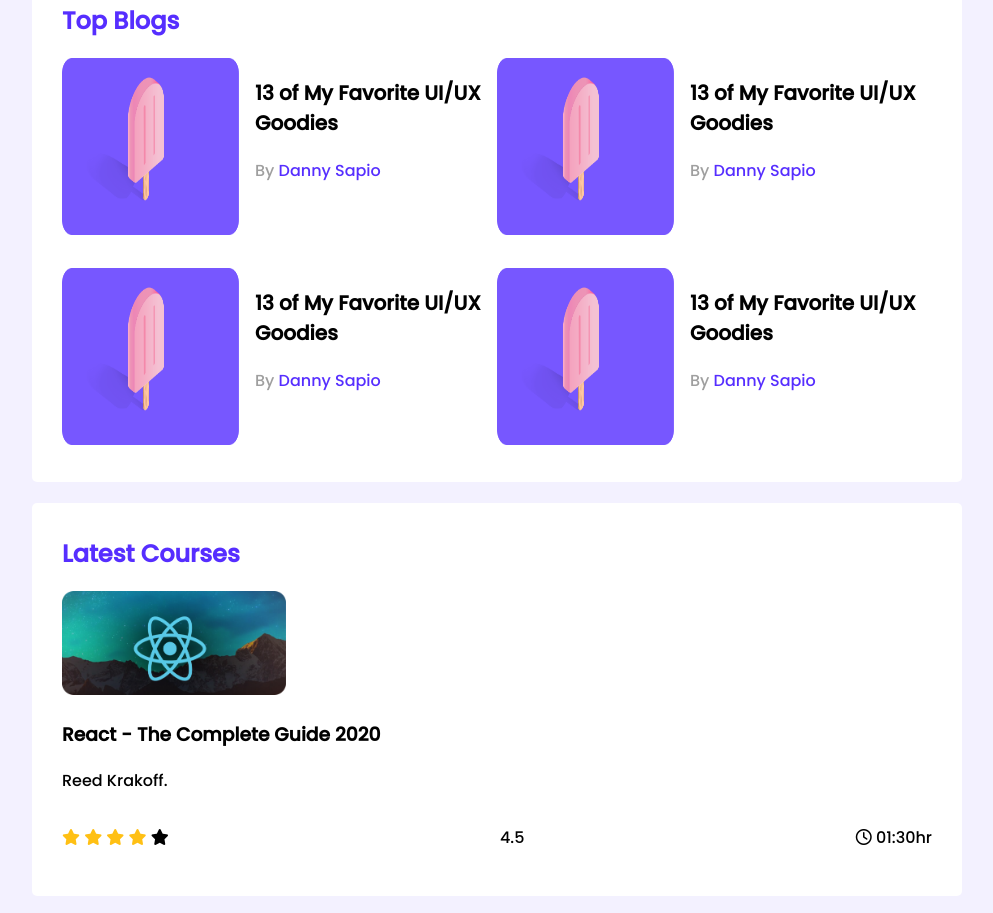
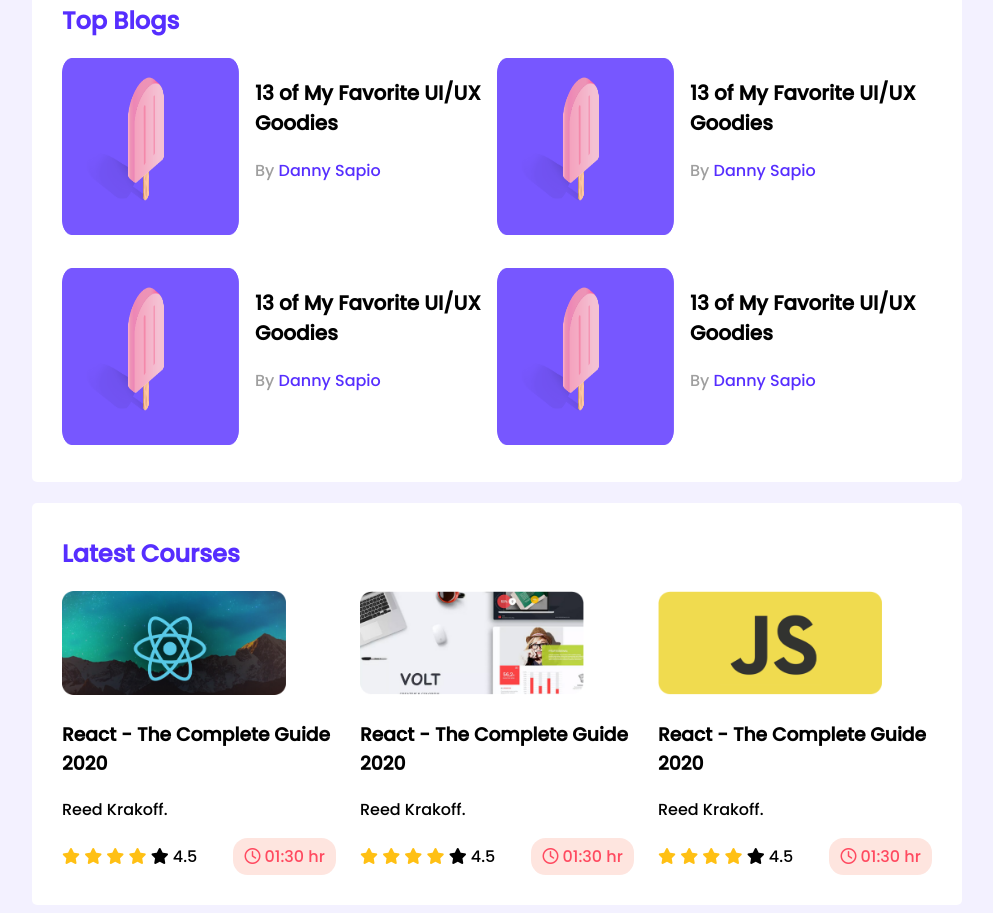
Before and after one commit to zihadi009/leader-board-css3, a plain HTML site: page index.html in a window 1280 px wide. Shown: the part 329-1242 px from the top of the page, without its empty margins (143-1136 px from the left). Drawn offline with Linux system fonts and the light colour scheme.

Commit message:
third commit

```diff
--- a/index.html
+++ b/index.html
@@ -115,11 +115,57 @@
                                 <i class="fa-solid fa-star filled"></i>
                                 <i class="fa-solid fa-star filled"></i>
                                 <i class="fa-solid fa-star empty"></i>
+                                <span>4.5</span>
                             </div>
-                            <p>4.5</p>
                             <div class="course-duration">
                                 <i class="fa-regular fa-clock"></i>
-                                01:30hr
+                                01:30 hr
+                            </div>
+                        </div>
+                    </div>
+                </div>
+                <div class="course">
+                    <div class="course-banner">
+                        <img src="./images/courses/course-2.png" alt="">
+                    </div>
+                    <div class="course-detail">
+                        <h3 class="course-title">React - The Complete Guide 2020</h3>
+                        <p class="course-author">Reed Krakoff.</p>
+                        <div class="course-info">
+                            <div>
+                                <i class="fa-solid fa-star filled"></i>
+                                <i class="fa-solid fa-star filled"></i>
+                                <i class="fa-solid fa-star filled"></i>
+                                <i class="fa-solid fa-star filled"></i>
+                                <i class="fa-solid fa-star empty"></i>
+                                <span>4.5</span>
+                            </div>
+                            <div class="course-duration">
+                                <i class="fa-regular fa-clock"></i>
+                                01:30 hr
+                            </div>
+                        </div>
+                    </div>
+                </div>
+                <div class="course">
+                    <div class="course-banner">
+                        <img src="./images/courses/course-3.png" alt="">
+                    </div>
+                    <div class="course-detail">
+                        <h3 class="course-title">React - The Complete Guide 2020</h3>
+                        <p class="course-author">Reed Krakoff.</p>
+                        <div class="course-info">
+                            <div>
+                                <i class="fa-solid fa-star filled"></i>
+                                <i class="fa-solid fa-star filled"></i>
+                                <i class="fa-solid fa-star filled"></i>
+                                <i class="fa-solid fa-star filled"></i>
+                                <i class="fa-solid fa-star empty"></i>
+                                <span>4.5</span>
+                            </div>
+                            <div class="course-duration">
+                                <i class="fa-regular fa-clock"></i>
+                                01:30 hr
                             </div>
                         </div>
                     </div>
--- a/style.css
+++ b/style.css
@@ -117,8 +117,33 @@ hr{
     color: #AEAEAE4;
  }
 
+ .courses{
+    display: grid;
+    grid-template-columns: repeat(3,1fr);
+    grid-column-gap: 24px;
+ }
+
  .course-info{
     display: flex;
     align-items: center;
     justify-content: space-between;
  }
+
+ .course-duration{
+    width: 94.83px;
+    background-color: #FEE5DF;
+    color: #FF4A60;
+    border-radius: 14.6913px;
+    padding: 6px 4px;
+    text-align: center;
+ }
+
+ /*---------------
+  media queries
+  ----------------*/
+  /*---------------
+   mobile device
+   -----------------*/
+   @media  screen and (max-width:688px) {
+
+   }
```
